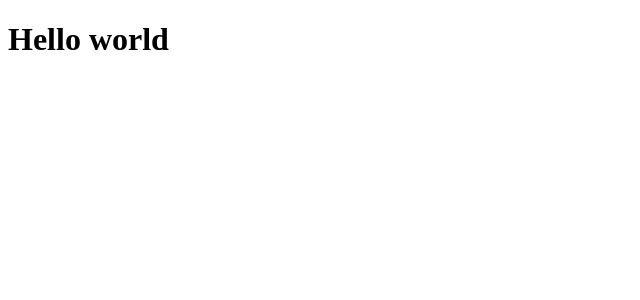
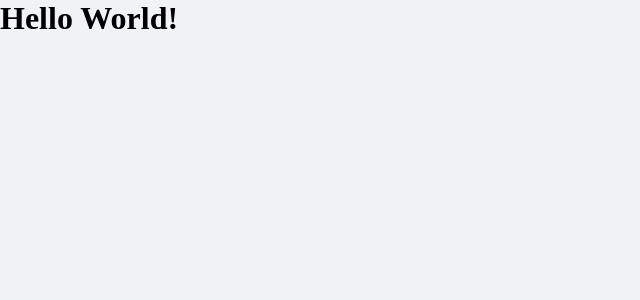
Before and after one commit to marifalcao/dtmoney, a React (Create React App) app: page / in a window 1280 px wide. Shown: the top 300 px of the page, without its empty margins (0-640 px from the left). Built offline with nearby package versions, Linux system fonts and the light colour scheme.

Commit message:
Estilos globais adicionados

```diff
--- a/src/App.tsx
+++ b/src/App.tsx
@@ -1,5 +1,11 @@
+import { GlobalStyle } from "./styles/global";
+
+
 export function App() {
   return (
-   <h1>Hello world</h1>
+    <div>
+      <h1>Hello World!</h1>
+      <GlobalStyle/>
+    </div>
   );
 }
--- /dev/null
+++ b/src/styles/global.ts
@@ -0,0 +1,45 @@
+import { createGlobalStyle } from 'styled-components';
+
+export const GlobalStyle  = createGlobalStyle`
+  :root {
+    --red: #e52e4d;
+    --blue: #5429cc;
+    --blue-light: #6933ff;
+    --text-title: #363f5f;
+    --text-body: #969cb3;
+    --shape: #ffffff;
+    --background: #f0f2f5;
+  }
+
+  * {
+     margin: 0;
+     padding: 0;
+     box-sizing: border-box;
+  }
+
+  html {
+    @media (max-width:1080px) {
+      font-size: 93.75%; //15px
+    }
+
+    @media (max-width:720px) {
+      font-size: 87.5%; //14px
+    }
+  }
+
+  // REM = 1rem =  font-size
+
+  body {
+    background: var(--background);
+    -webkit-font-smoothing: antialiased;
+  }
+
+  button {
+    cursor: pointer;
+  }
+
+  [disabled] {
+    opacity: 0.6;
+    cursor: not-allowed;
+  }
+`
```
